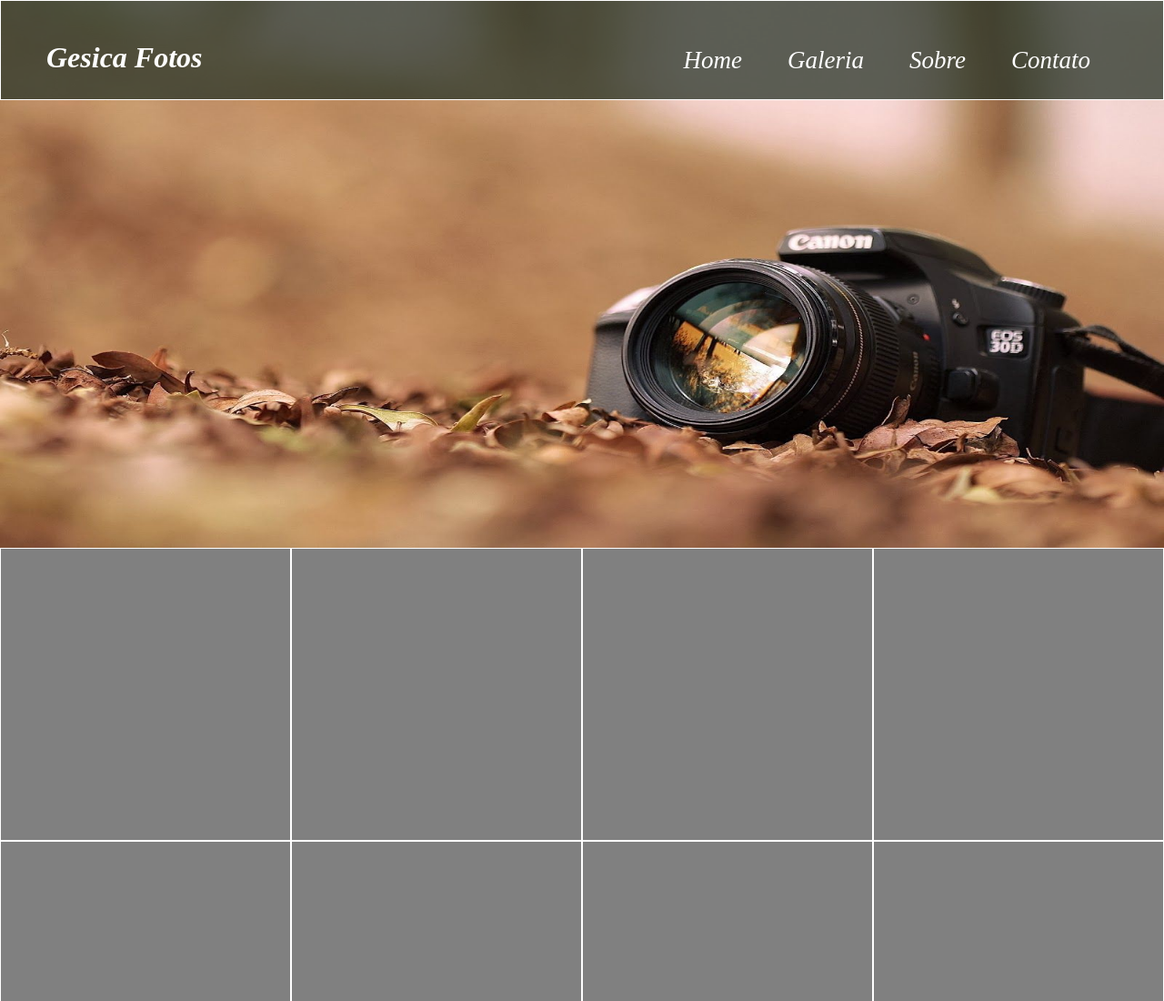
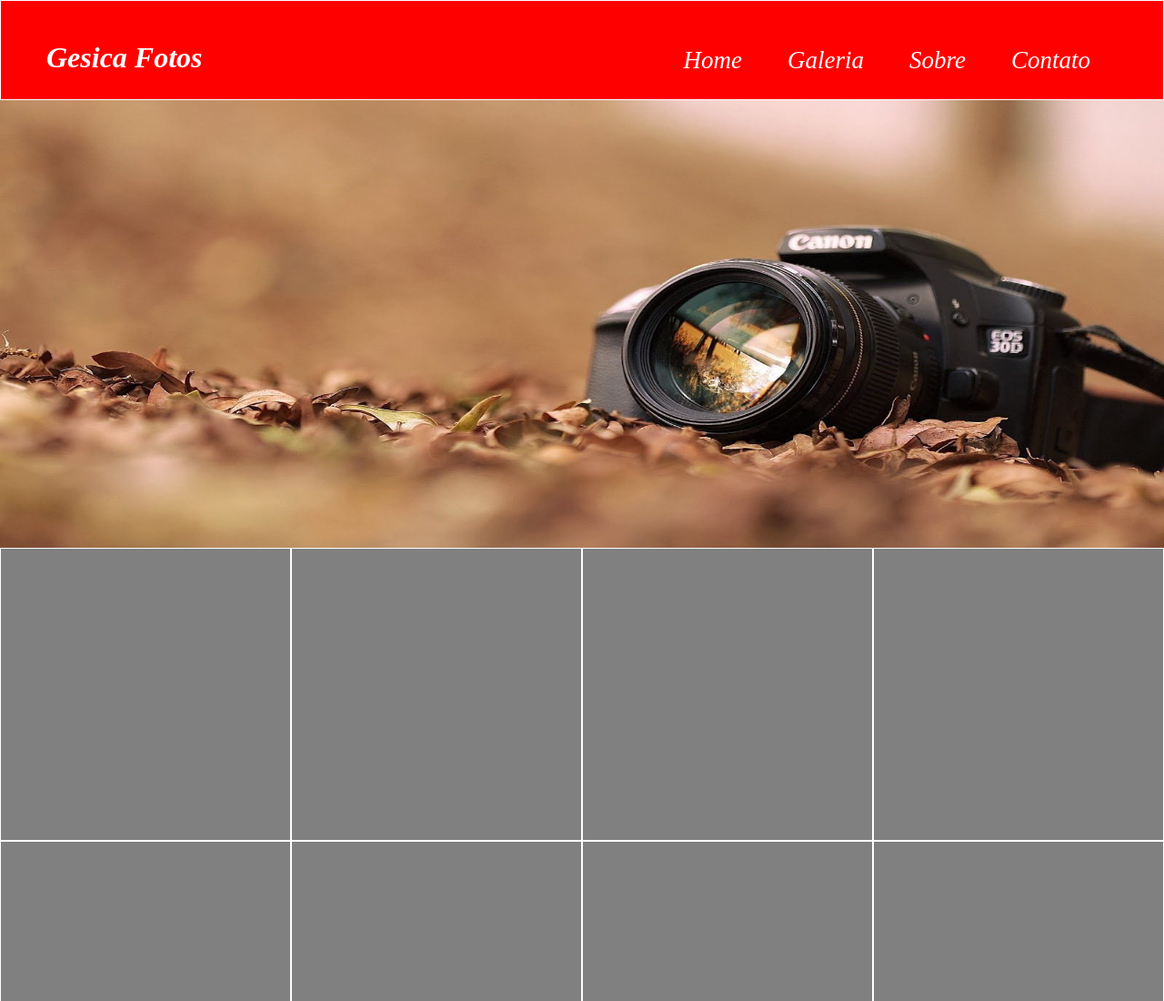
Before and after one commit to AlySon1023/gesicafotos, a plain HTML site: page index.html in a window 1280 px wide. Shown: the top 1100 px of the page at 91% size. Drawn offline with Linux system fonts and the light colour scheme.

Commit message:
commit inicial

```diff
--- a/csst/catra.css
+++ b/csst/catra.css
@@ -11,7 +11,7 @@
 header{
     width: 100%;
     height: 110px;
-    background-color: rgba(41, 53, 41, 0.756);
+    background-color: red;
     border: 1px solid white;
     z-index: 1;
 }
```
